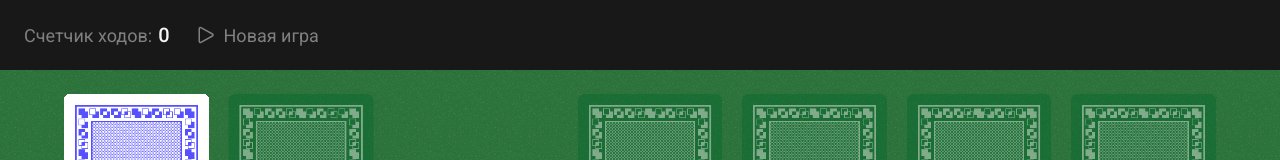
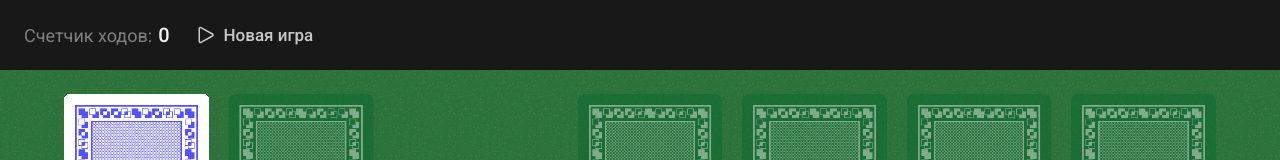
Before and after one commit to MiracleHorizon/solitaire, a Vue app: page /game in a window 1280 px wide. Shown: the top 160 px of the page. Built offline with nearby package versions, Linux system fonts and the light colour scheme.

Commit message:
refactor: refactor styles of NewGame component

```diff
--- a/src/layouts/default/Header/NewGame.vue
+++ b/src/layouts/default/Header/NewGame.vue
@@ -23,23 +23,22 @@ const gameStore = useGameStore()
   justify-content: center;
   padding: 8px 12px;
   border-radius: 10px;
+  opacity: 0.8;
+  transition: opacity 50ms ease-in-out;
+  color: $white;
 
   &:hover {
-    .icon,
-    .text {
-      color: $white;
-    }
+    opacity: 1;
   }
 }
 
 .icon {
   display: inline-block;
   margin-right: 6px;
-  color: $gray;
 }
 
 .text {
-  font-size: 18px;
-  color: $gray;
+  font-weight: 500;
+  font-size: 17px;
 }
 </style>
```
